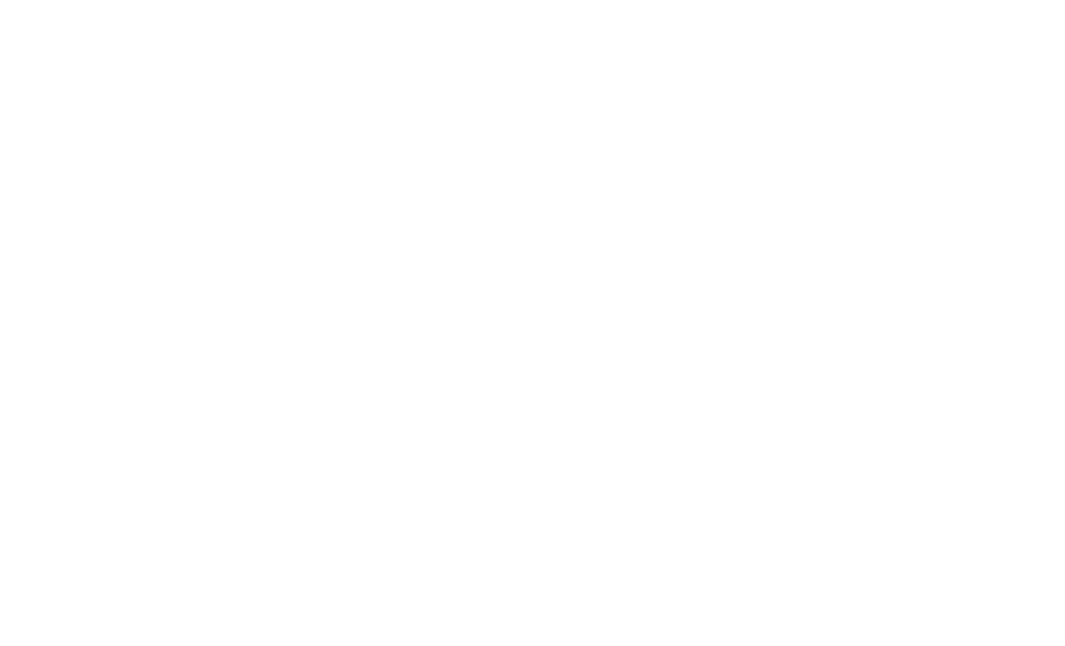
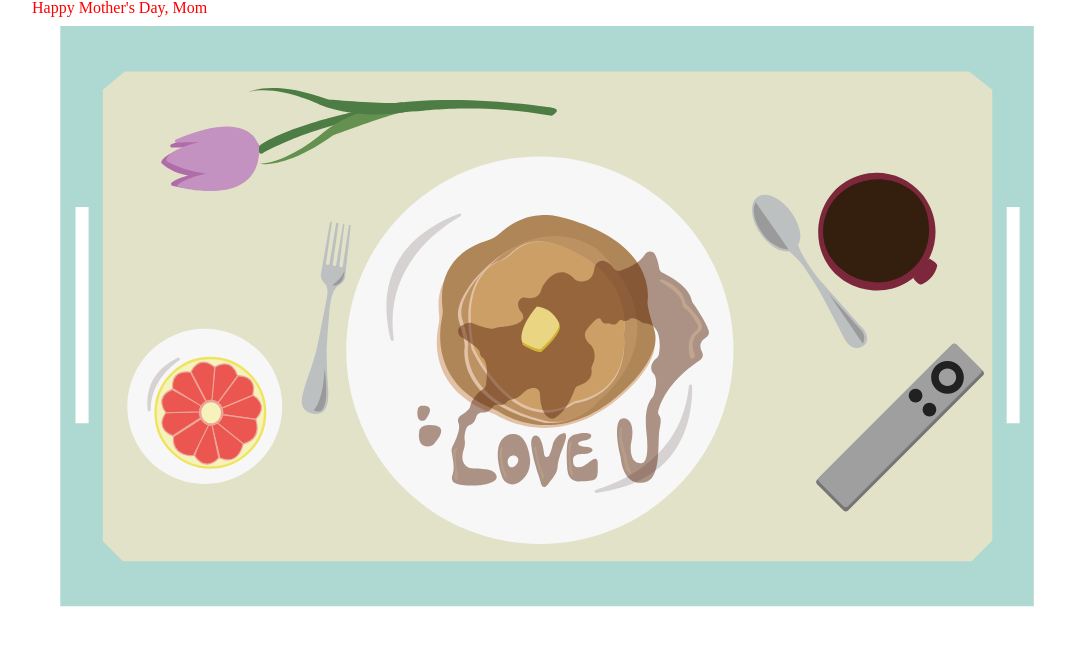
Before and after one commit to dawndelatte/mothers_day, a plain HTML site: page index.html in a window 1280 px wide. Shown: the whole page, without its empty margins (96-1161 px from the left). Drawn offline with Linux system fonts and the light colour scheme.

Commit message:
added illustration

```diff
--- a/index.html
+++ b/index.html
@@ -2,8 +2,11 @@
 <html lang="en-US">
 <head>
 <title>Mother's Day</title>
+<link href="stylesheets/main.css" type="text/css" rel="stylesheet">
+<meta charset="utf-8">
+<meta name="viewport" content="width=device-width, initial-scale=1.0">
 </head>
 <body>
-
+	<div class="illustration"><h1>Happy Mother's Day, Mom</h1></div>
 </body>
 </html>
--- /dev/null
+++ b/stylesheets/main.scss
@@ -0,0 +1,2 @@
+
+@import 'partials/reset','partials/color', 'partials/type', 'partials/base';
--- /dev/null
+++ b/stylesheets/partials/_base.scss
@@ -0,0 +1,9 @@
+.wrapper {max-width: 900px;}
+
+.illustration {
+	background-image: url(../assets/mothers_day.svg);
+	background-repeat: no-repeat;
+	width: 80%;
+	height: 800px;
+	margin: 0 auto;
+}
--- /dev/null
+++ b/stylesheets/partials/_reset.scss
@@ -0,0 +1,48 @@
+/* http://meyerweb.com/eric/tools/css/reset/
+   v2.0 | 20110126
+   License: none (public domain)
+*/
+
+html, body, div, span, applet, object, iframe,
+h1, h2, h3, h4, h5, h6, p, blockquote, pre,
+a, abbr, acronym, address, big, cite, code,
+del, dfn, em, img, ins, kbd, q, s, samp,
+small, strike, strong, sub, sup, tt, var,
+b, u, i, center,
+dl, dt, dd, ol, ul, li,
+fieldset, form, label, legend,
+table, caption, tbody, tfoot, thead, tr, th, td,
+article, aside, canvas, details, embed,
+figure, figcaption, footer, header, hgroup,
+menu, nav, output, ruby, section, summary,
+time, mark, audio, video {
+	margin: 0;
+	padding: 0;
+	border: 0;
+	font-size: 100%;
+	font: inherit;
+	vertical-align: baseline;
+}
+/* HTML5 display-role reset for older browsers */
+article, aside, details, figcaption, figure,
+footer, header, hgroup, menu, nav, section {
+	display: block;
+}
+body {
+	line-height: 1;
+}
+ol, ul {
+	list-style: none;
+}
+blockquote, q {
+	quotes: none;
+}
+blockquote:before, blockquote:after,
+q:before, q:after {
+	content: '';
+	content: none;
+}
+table {
+	border-collapse: collapse;
+	border-spacing: 0;
+}
--- /dev/null
+++ b/stylesheets/partials/_type.scss
@@ -0,0 +1 @@
+h1 {color: red;}
--- /dev/null
+++ b/stylesheets/style.css
@@ -0,0 +1,25 @@
+/*
+Errno::ENOENT: No such file or directory @ rb_sysopen - stylesheets/style.scss
+
+Backtrace:
+/Users/Dawn/.rvm/gems/ruby-2.2.0@global/gems/sass-3.4.13/lib/sass/plugin/compiler.rb:482:in `read'
+/Users/Dawn/.rvm/gems/ruby-2.2.0@global/gems/sass-3.4.13/lib/sass/plugin/compiler.rb:482:in `update_stylesheet'
+/Users/Dawn/.rvm/gems/ruby-2.2.0@global/gems/sass-3.4.13/lib/sass/plugin/compiler.rb:215:in `block in update_stylesheets'
+/Users/Dawn/.rvm/gems/ruby-2.2.0@global/gems/sass-3.4.13/lib/sass/plugin/compiler.rb:209:in `each'
+/Users/Dawn/.rvm/gems/ruby-2.2.0@global/gems/sass-3.4.13/lib/sass/plugin/compiler.rb:209:in `update_stylesheets'
+/Users/Dawn/.rvm/gems/ruby-2.2.0@global/gems/sass-3.4.13/lib/sass/plugin/compiler.rb:293:in `watch'
+/Users/Dawn/.rvm/gems/ruby-2.2.0@global/gems/sass-3.4.13/lib/sass/plugin.rb:108:in `method_missing'
+/Users/Dawn/.rvm/gems/ruby-2.2.0@global/gems/sass-3.4.13/lib/sass/exec/sass_scss.rb:381:in `watch_or_update'
+/Users/Dawn/.rvm/gems/ruby-2.2.0@global/gems/sass-3.4.13/lib/sass/exec/sass_scss.rb:51:in `process_result'
+/Users/Dawn/.rvm/gems/ruby-2.2.0@global/gems/sass-3.4.13/lib/sass/exec/base.rb:52:in `parse'
+/Users/Dawn/.rvm/gems/ruby-2.2.0@global/gems/sass-3.4.13/lib/sass/exec/base.rb:19:in `parse!'
+/Users/Dawn/.rvm/gems/ruby-2.2.0@global/gems/sass-3.4.13/bin/sass:13:in `<top (required)>'
+/Users/Dawn/.rvm/gems/ruby-2.2.0/bin/sass:23:in `load'
+/Users/Dawn/.rvm/gems/ruby-2.2.0/bin/sass:23:in `<main>'
+/Users/Dawn/.rvm/gems/ruby-2.2.0/bin/ruby_executable_hooks:15:in `eval'
+/Users/Dawn/.rvm/gems/ruby-2.2.0/bin/ruby_executable_hooks:15:in `<main>'
+*/
+body:before {
+  white-space: pre;
+  font-family: monospace;
+  content: "Errno::ENOENT: No such file or directory @ rb_sysopen - stylesheets/style.scss"; }
```
Also changed, not shown: assets/mothers_day.svg (added), stylesheets/main.css (added), stylesheets/partials/_color.scss (added), 1 other file.
